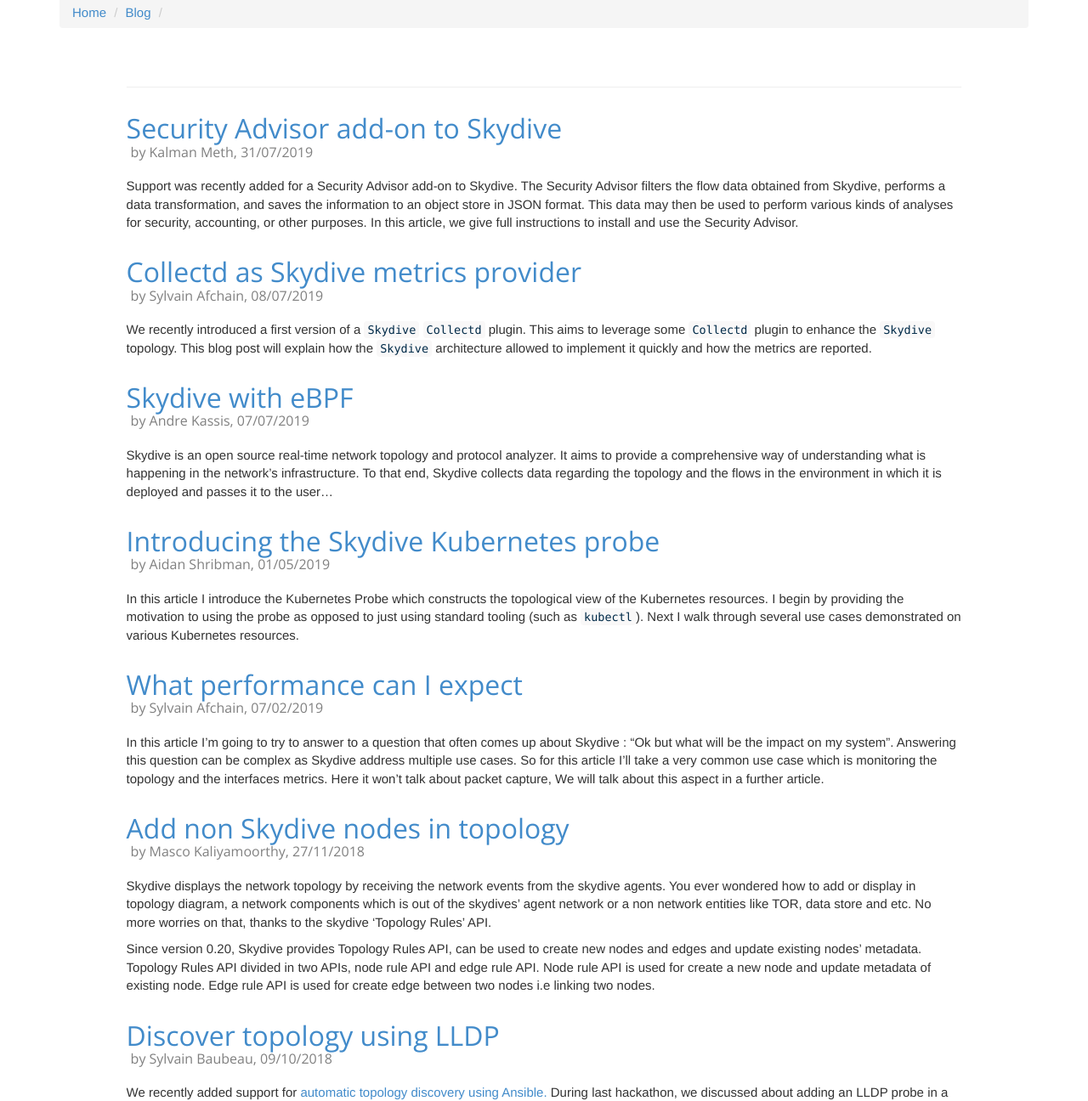
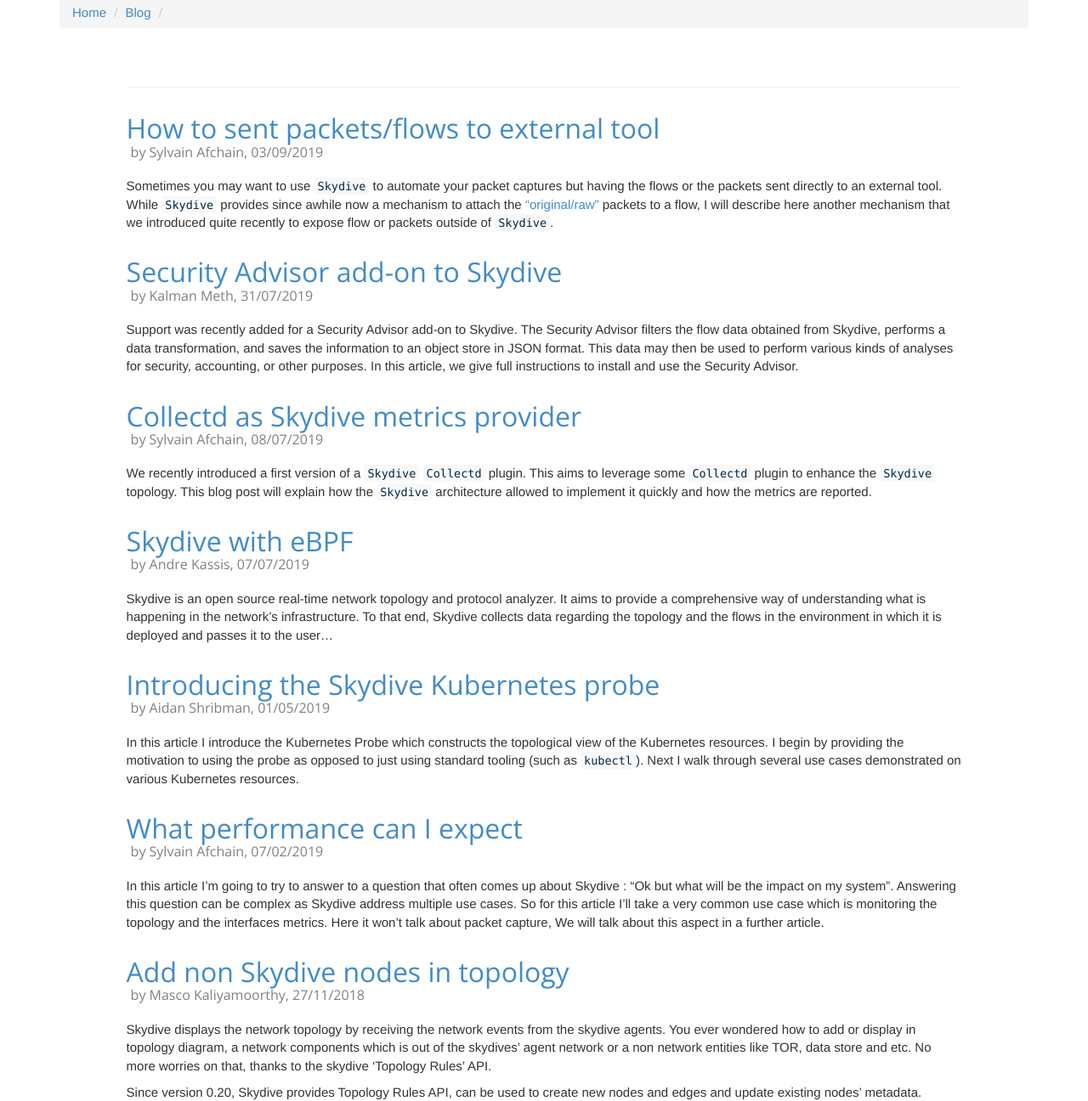
Before and after one commit to skydive-project/skydive.network, a Jekyll site: the page built from blog/index.md, in a window 1280 px wide and 1400 px high, cut to the strip 104-1400 px from the top of the window. Shown: the whole strip at 85% size. Built offline with Jekyll 4.4.1, drawn with Linux system fonts in a browser that asks for light colours; nearby versions of some CDN libraries.

Commit message:
Add capture target blog post

```diff
--- a/assets/css/main.css
+++ b/assets/css/main.css
@@ -163,6 +163,12 @@
 
 th, td {
 	padding: 6px;
-	padding-right: 20px;
+	padding-left: 10px;
+	padding-right: 10px;
 	border-bottom: 2px solid white;
+	text-align: center;
 }
+
+tr :first-child {
+	text-align: left;
+}
--- a/blog/index.md
+++ b/blog/index.md
@@ -2,6 +2,13 @@
 title: Blog
 layout: blog-index
 ---
+
+# [How to sent packets/flows to external tool](/blog/capture-targets.html)
+## by Sylvain Afchain, 03/09/2019
+
+Sometimes you may want to use `Skydive` to automate your packet captures but having the flows or the packets sent directly to an external tool.
+While `Skydive` provides since awhile now a mechanism to attach the ["original/raw"](/tutorials/first-steps-7.html#keep-original-packets) packets to a flow,
+I will describe here another mechanism that we introduced quite recently to expose flow or packets outside of `Skydive`.
 
 # [Security Advisor add-on to Skydive](/blog/secadvisor.html)
 ## by Kalman Meth, 31/07/2019
```
Also changed, not shown: blog/capture-targets.md (added, +84 -0 lines), blog/skydive-with-ebpf.md (+2 -2 lines), assets/images/blog/capture-targets-1.png (added), assets/images/blog/capture-targets-2.png (added), assets/images/blog/capture-targets-3.png (added), assets/images/blog/capture-targets-4.png (added), assets/images/blog/ebpf_vs_pcap.png (renamed from assets/images/blog/ebpf_vs_pcap.PNG).
